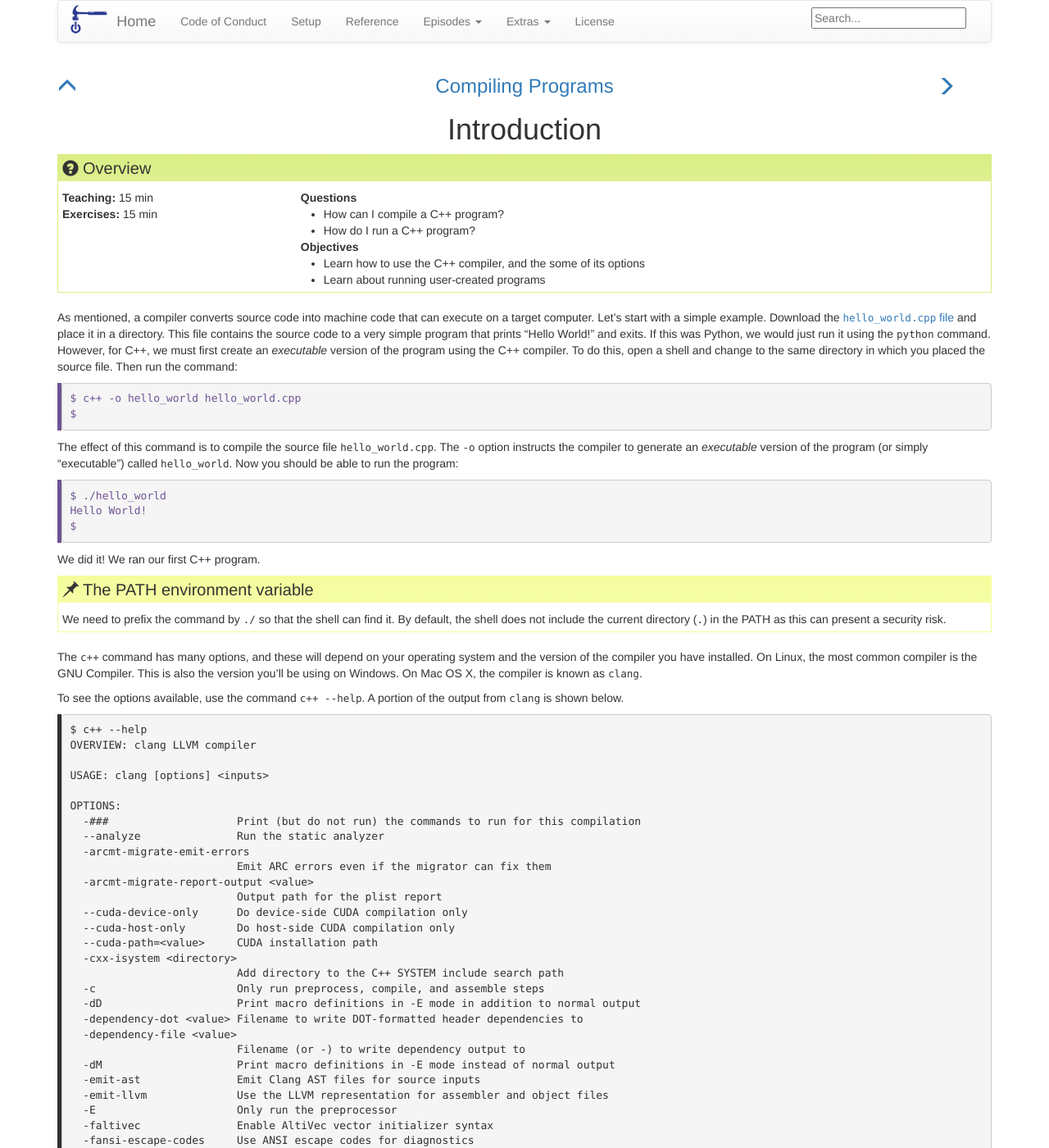
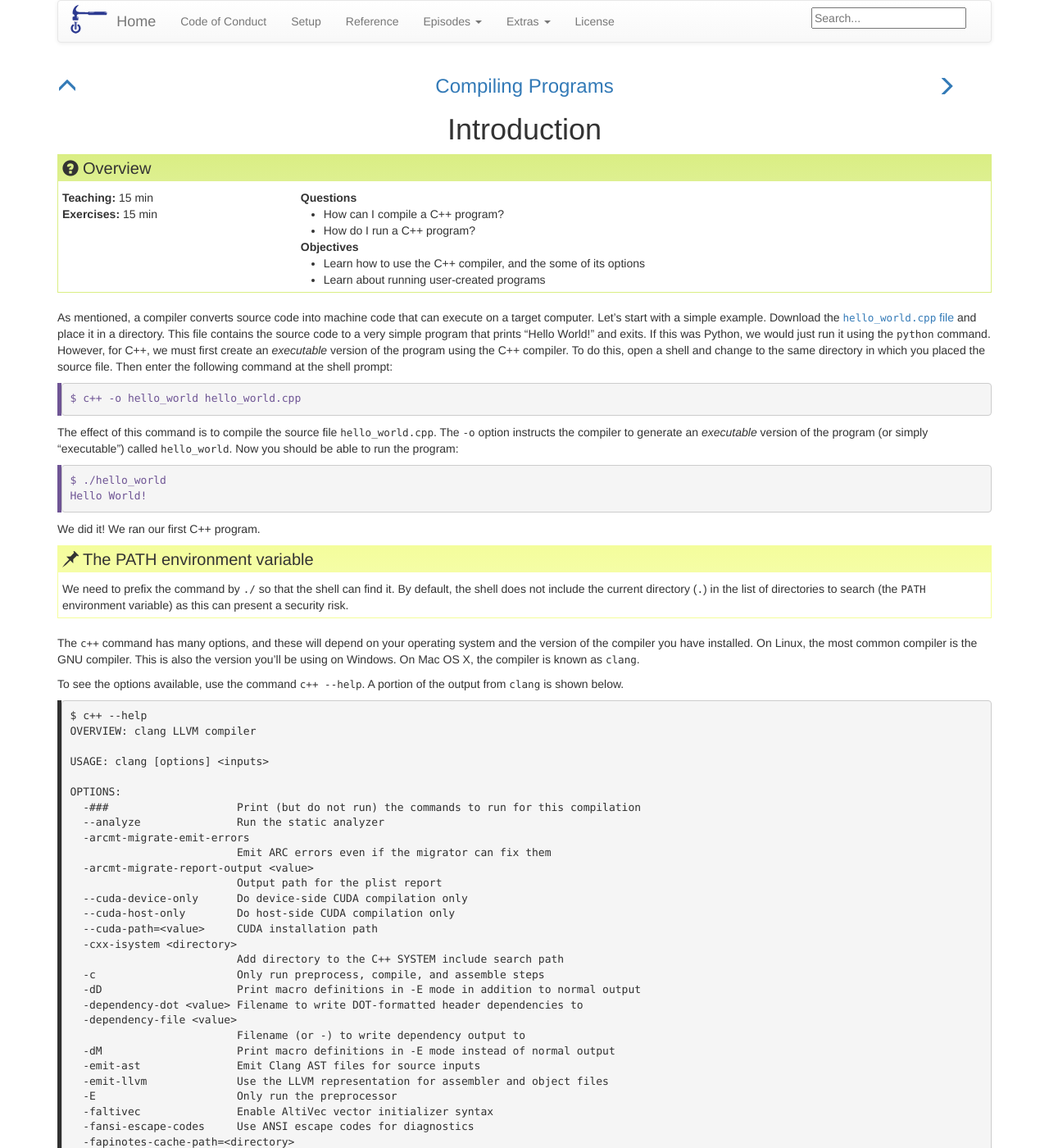
Before and after one commit to ornl-ssd/compiler-intro, a Jekyll site: the page built from _episodes/01-intro.md, in a window 1280 px wide and 1400 px high. Shown: the whole window at 82% size. Built offline with Jekyll 4.4.1, drawn with Linux system fonts in a browser that asks for light colours; some of the changed lines change nothing that is shown; some of the changed text lies outside the part shown.

Commit message:
Fix options
Signed-off-by: Greg Watson <g.watson@computer.org>

```diff
--- a/_episodes/01-intro.md
+++ b/_episodes/01-intro.md
@@ -13,11 +13,11 @@
 As mentioned, a compiler converts source code into machine code that can execute on a target computer. Let's start with a simple example. Download the
 [`hello_world.cpp` file]({{ page.root }}/code/hello_world.cpp) and place it in a directory. This file contains the source code to a very simple program that prints "Hello World!" and exits.
 If this was Python, we would just run it using the `python` command. However, for C++, we must first create an *executable* version of the program
-using the C++ compiler. To do this, open a shell and change to the same directory in which you placed the source file. Then run the command:
+using the C++ compiler. To do this, open a shell and change to the same directory in which you placed the source file. Then enter the following
+command at the shell prompt:
 
 ~~~
 $ c++ -o hello_world hello_world.cpp
-$
 ~~~
 {: .bash}
 
@@ -27,7 +27,6 @@
 ~~~
 $ ./hello_world
 Hello World!
-$
 ~~~
 {: .bash}
 
@@ -36,11 +35,11 @@
 > ## The PATH environment variable
 >
 > We need to prefix the command by `./` so that the shell can find it. By default, the shell does not include the current
-> directory (`.`) in the PATH as this can present a security risk.
+> directory (`.`) in the list of directories to search (the `PATH` environment variable) as this can present a security risk.
 {: .callout}
 
 The `c++` command has many options, and these will depend on your operating system and the version of the compiler you have installed. On Linux,
-the most common compiler is the GNU Compiler. This is also the version you'll be using on Windows. On Mac OS X, the compiler is known as `clang`.
+the most common compiler is the GNU compiler. This is also the version you'll be using on Windows. On Mac OS X, the compiler is known as `clang`.
 
 To see the options available, use the command `c++ --help`. A portion of the output from `clang` is shown below.
 
@@ -89,12 +88,19 @@
 
 Some of the more useful options include:
 
-* -o <file>	Write output to <file>
-* -I <dir>	Add <dir> to the include search path
-* -w	Suppress all warnings
-* -g	Generate source-level debug information
-* -c	Only run preprocess, compile, and assemble steps
-* -std=<language>	Specify the language standard to compile for
-* -O<N>	Specify which optimization level to use
+-o *file*
+: Write output to *file*
+-I *dir*
+: Add *dir* to the include search path
+-w
+: Suppress all warnings
+-g
+: Generate source-level debug information
+-c
+: Only run preprocess, compile, and assemble steps
+-std=*language*
+: Specify the *language* standard to compile for
+-O*N*
+: Specify which optimization level to use
 
 We will be looking at how to use some of these in later lessons.
```
